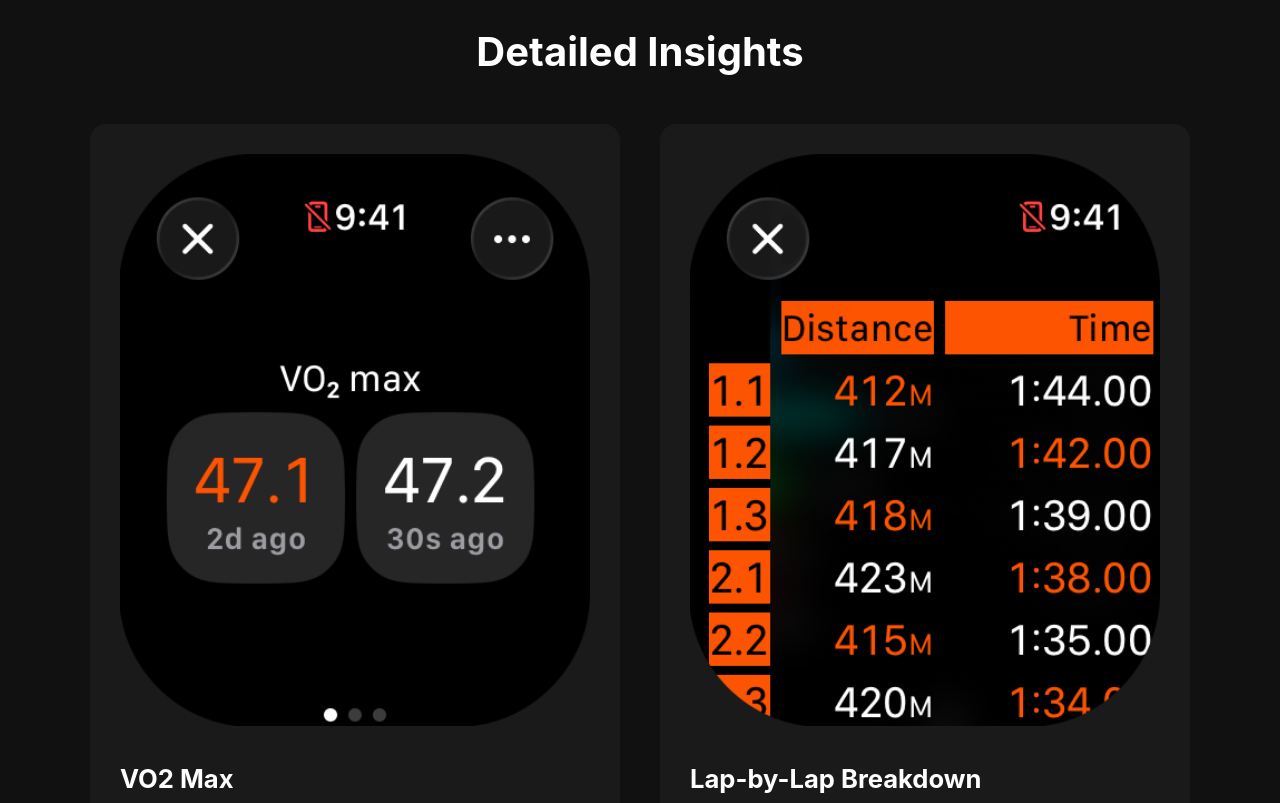
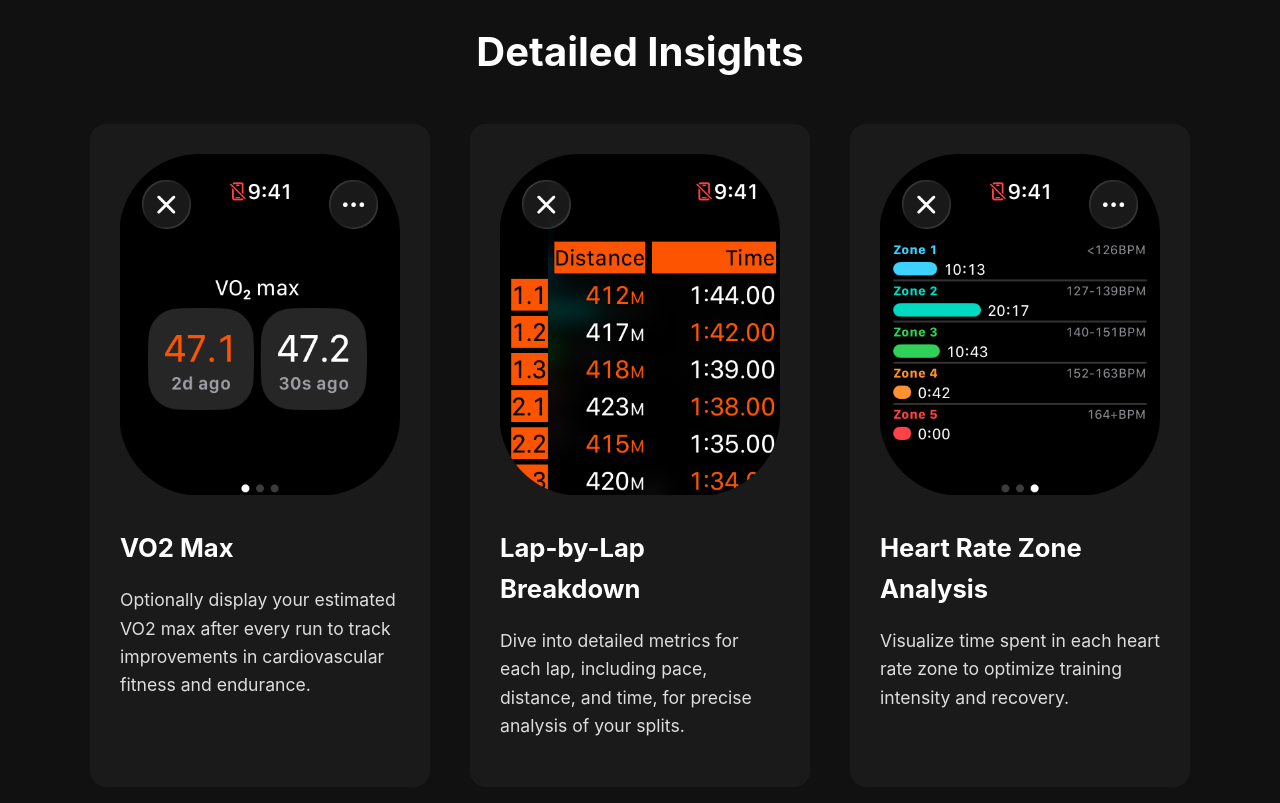
Before and after one commit to runningapp-fourie/runningapp-fourie.github.io, a plain HTML site: page index.html in a window 1280 px wide. Shown: the part 2840-3643 px from the top of the page. Drawn offline with Linux system fonts and the light colour scheme.

Commit message:
reduce column width

```diff
--- a/index.html
+++ b/index.html
@@ -68,7 +68,7 @@
         }
         .features-grid {
             display: grid;
-            grid-template-columns: repeat(auto-fit, minmax(350px, 1fr));
+            grid-template-columns: repeat(auto-fit, minmax(330px, 1fr));
             gap: 40px;
             margin-top: 40px;
         }
```
